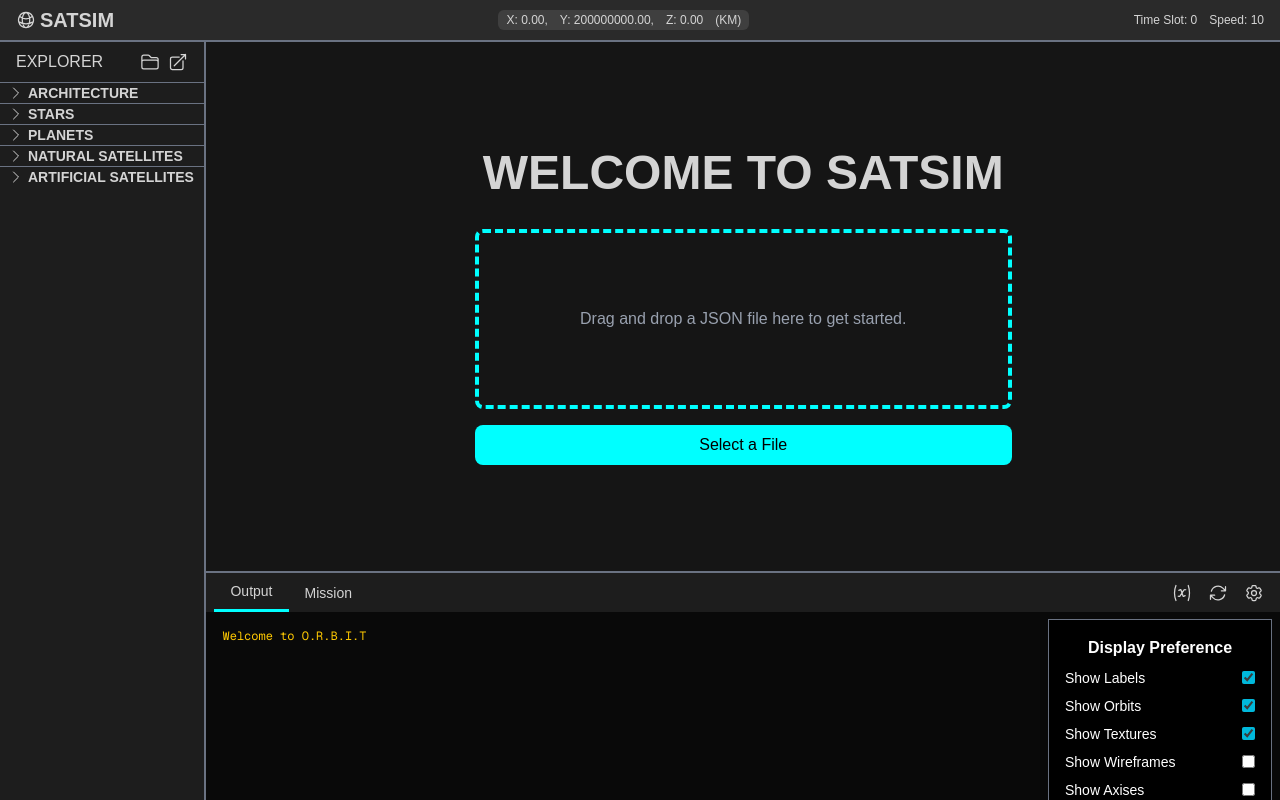
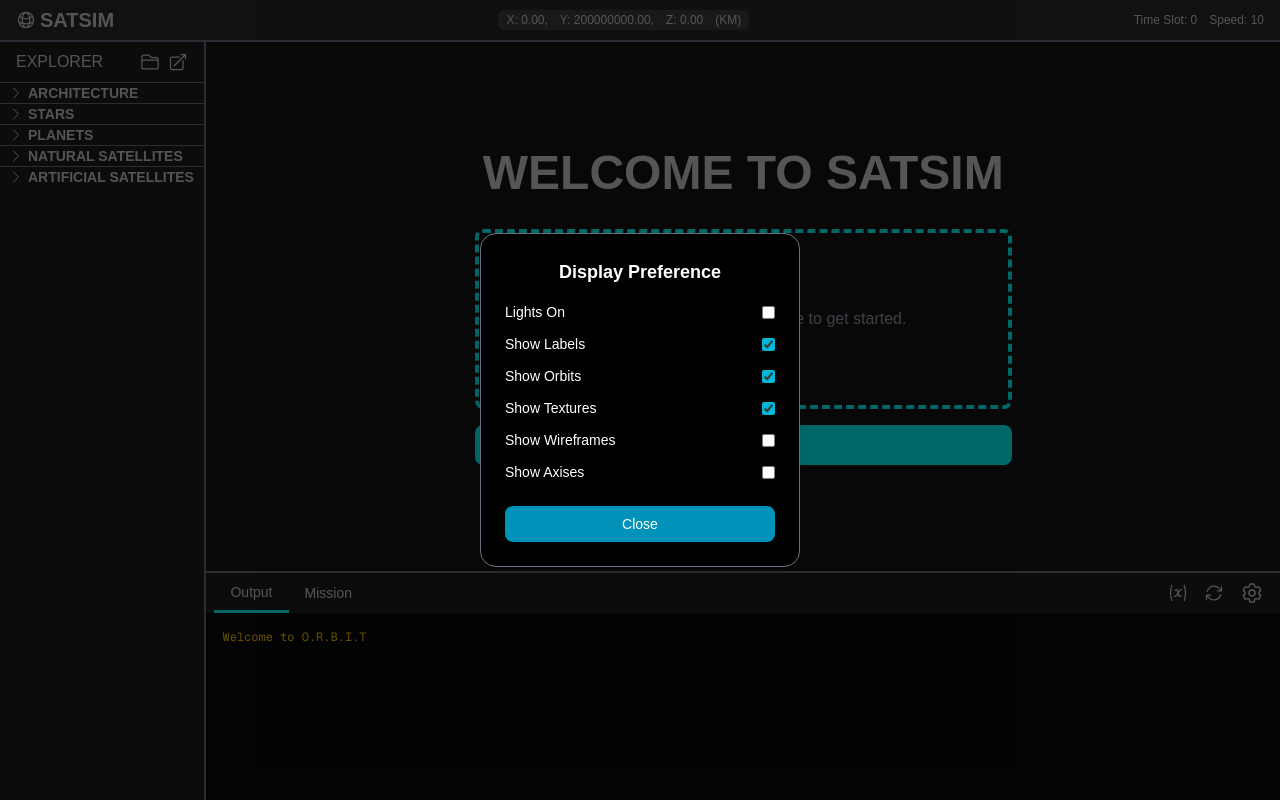
Before and after one commit to MaaZiJyun/SatelliteSimulator, a Next.js app in the folder satsim-next/: page / in a window 1280 px wide. Both pictures are taken after a click on the button 1254 px from the left and 592 px from the top of the page. Built offline with nearby package versions, Linux system fonts and the light colour scheme.

Commit message:
fix: update PreferenceButton to include light toggle and improve layout for display preferences

```diff
--- a/satsim-next/src/components/PreferenceButton.tsx
+++ b/satsim-next/src/components/PreferenceButton.tsx
@@ -1,17 +1,17 @@
-import { useStore } from "@/stores/dataStores";
 import { usePreferenceStore } from "@/stores/preferenceStores";
-// import { usePositionStore } from "@/stores/positionStore";
 import { Cog6ToothIcon } from "@heroicons/react/24/outline";
 import { useState } from "react";
 
 export default function PreferenceButton() {
   const [open, setOpen] = useState(false);
   const {
+    lightOn,
     showLabels,
     showOrbits,
     showTexture,
     showWareframe,
     showaxis,
+    setLightOn,
     setShowLabels,
     setShowOrbits,
     setShowTexture,
@@ -20,74 +20,51 @@ export default function PreferenceButton() {
   } = usePreferenceStore();
 
   return (
-    <div className="relative">
+    <>
       <button
-        className="relative px-2 py-2 hover:text-[#00ffff] hover:cursor-pointer"
-        onClick={() => setOpen(!open)}
+        className="flex px-2 py-2 items-center justify-center hover:text-[#00ffff] hover:cursor-pointer"
+        onClick={() => setOpen(true)}
       >
-        <Cog6ToothIcon className="h-5 w-5" />
+        <Cog6ToothIcon className="h-6 w-6" />
       </button>
 
       {open && (
-        <div className="absolute right-0 mt-2 w-56 bg-black text-white border border-gray-500 z-50 p-4 space-y-2">
-          <h3 className="font-semibold mb-2 text-center">Display Preference</h3>
+        <div className="fixed inset-0 z-50 flex items-center justify-center bg-black/60">
+          <div className="bg-black text-white border border-gray-500 p-6 rounded-2xl w-[320px] shadow-xl">
+            <h3 className="font-semibold mb-4 text-center text-lg">Display Preference</h3>
 
-          <div className="flex items-center justify-between text-sm">
-            <label htmlFor="labels">Show Labels</label>
-            <input
-              type="checkbox"
-              id="labels"
-              checked={showLabels}
-              onChange={(e) => setShowLabels()}
-              className="form-checkbox accent-cyan-500"
-            />
-          </div>
+            <div className="space-y-3 text-sm">
+              <Toggle label="Lights On" checked={lightOn} onChange={setLightOn} />
+              <Toggle label="Show Labels" checked={showLabels} onChange={setShowLabels} />
+              <Toggle label="Show Orbits" checked={showOrbits} onChange={setShowOrbits} />
+              <Toggle label="Show Textures" checked={showTexture} onChange={setShowTexture} />
+              <Toggle label="Show Wireframes" checked={showWareframe} onChange={setShowWareframe} />
+              <Toggle label="Show Axises" checked={showaxis} onChange={setShowaxis} />
+            </div>
 
-          <div className="flex items-center justify-between text-sm">
-            <label htmlFor="orbits">Show Orbits</label>
-            <input
-              type="checkbox"
-              id="orbits"
-              checked={showOrbits}
-              onChange={(e) => setShowOrbits()}
-              className="form-checkbox accent-cyan-500"
-            />
-          </div>
-
-          <div className="flex items-center justify-between text-sm">
-            <label htmlFor="texture">Show Textures</label>
-            <input
-              type="checkbox"
-              id="texture"
-              checked={showTexture}
-              onChange={(e) => setShowTexture()}
-              className="form-checkbox accent-cyan-500"
-            />
-          </div>
-
-          <div className="flex items-center justify-between text-sm">
-            <label htmlFor="wireframe">Show Wireframes</label>
-            <input
-              type="checkbox"
-              id="wireframe"
-              checked={showWareframe}
-              onChange={(e) => setShowWareframe()}
-              className="form-checkbox accent-cyan-500"
-            />
-          </div>
-
-          <div className="flex items-center justify-between text-sm">
-            <label htmlFor="axis">Show Axises</label>
-            <input
-              type="checkbox"
-              id="axis"
-              checked={showaxis}
-              onChange={(e) => setShowaxis()}
-              className="form-checkbox accent-cyan-500"
-            />
+            <button
+              onClick={() => setOpen(false)}
+              className="mt-6 w-full py-2 bg-cyan-600 hover:bg-cyan-500 rounded-lg text-white text-sm font-medium"
+            >
+              Close
+            </button>
           </div>
         </div>
       )}
+    </>
+  );
+}
+
+function Toggle({ label, checked, onChange }: { label: string; checked: boolean; onChange: () => void }) {
+  return (
+    <div className="flex items-center justify-between">
+      <label>{label}</label>
+      <input
+        type="checkbox"
+        checked={checked}
+        onChange={onChange}
+        className="form-checkbox accent-cyan-500"
+      />
     </div>
   );
 }
```
